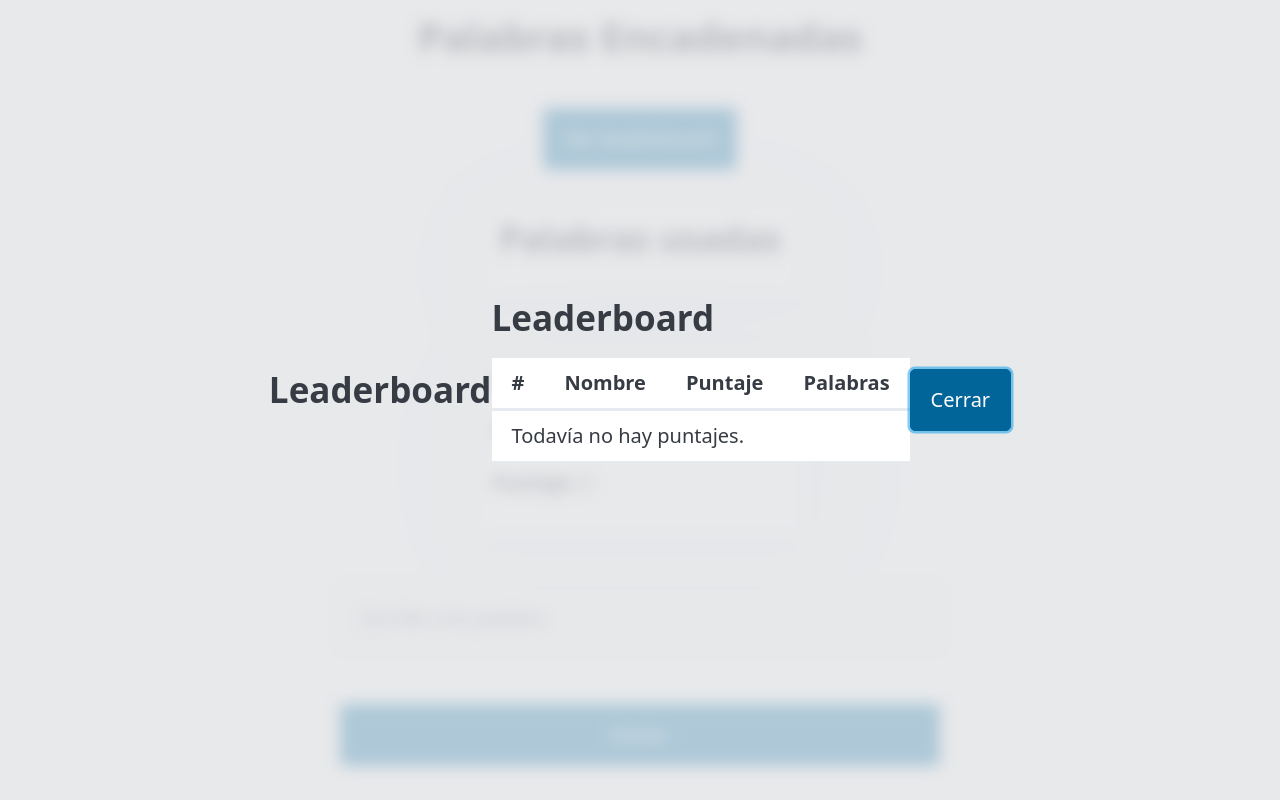
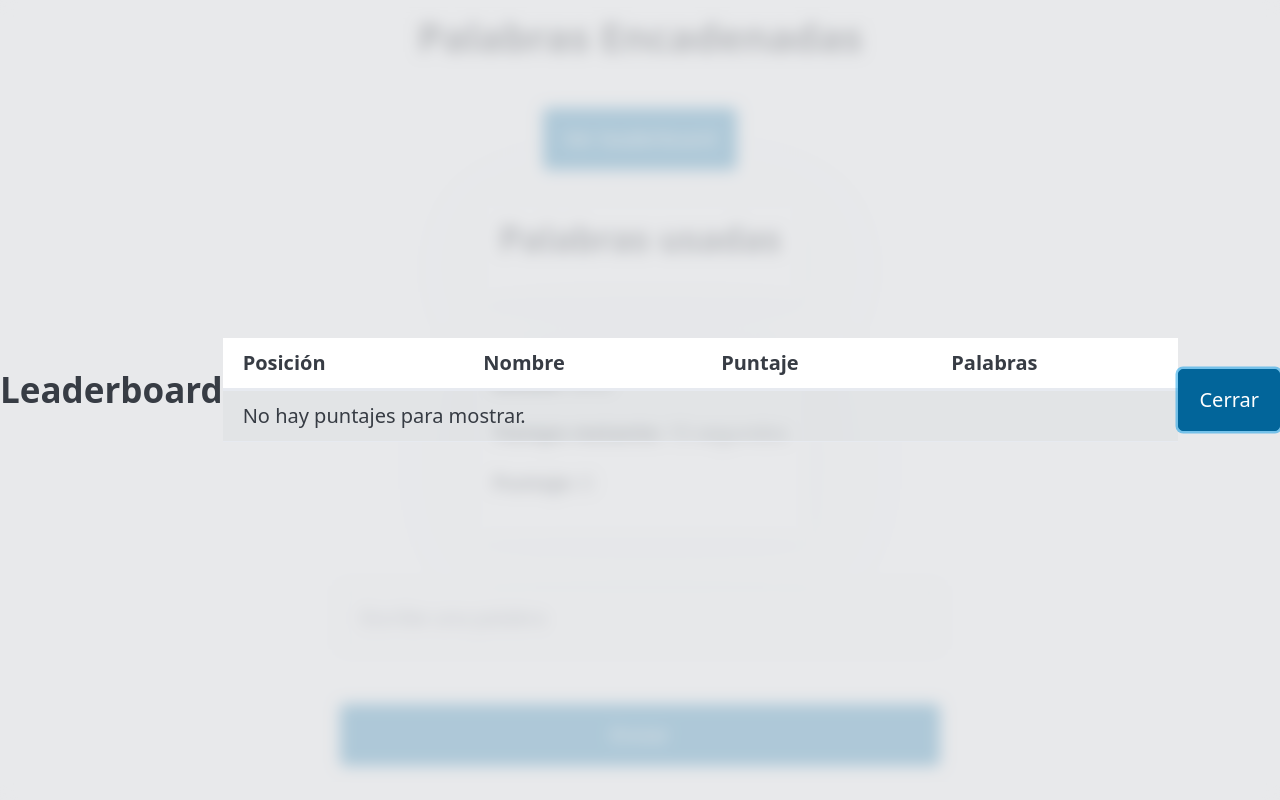
Before and after one commit to leotroche/unq-ui-leonardo-troche-trabajo-final, a React (Vite) app: page / in a window 1280 px wide. Both pictures are taken after a click on the button "Ver leaderboard". Built offline with nearby package versions, Linux system fonts and the light colour scheme.

Commit message:
feat: refactor Leaderboard component and add LeaderboardEntry type

```diff
--- a/src/components/Leaderboard.tsx
+++ b/src/components/Leaderboard.tsx
@@ -1,41 +1,44 @@
-import type { LeaderboardEntry } from '../hooks/useLeaderboard'
+import type { LeaderboardEntry } from '../types/leaderboard'
 
 interface LeaderboardProps {
   scores: LeaderboardEntry[]
 }
 
+const POSITION_EMOJIS = ['❶', '❷', '❸', '❹', '❺', '❻', '❼', '❽', '❾', '❿'] as const
+const getPositionLabel = (index: number) => POSITION_EMOJIS[index] ?? index + 1
+
 export function Leaderboard({ scores }: LeaderboardProps) {
+  const hasScores = scores.length > 0
+
   return (
-    <section>
-      <h2>Leaderboard</h2>
-
-      <table>
+    <table className="striped">
       <thead>
         <tr>
-            <th>#</th>
-            <th>Nombre</th>
-            <th>Puntaje</th>
-            <th>Palabras</th>
+          <th scope="col">Posición</th>
+          <th scope="col">Nombre</th>
+          <th scope="col">Puntaje</th>
+          <th scope="col">Palabras</th>
         </tr>
       </thead>
 
       <tbody>
-          {scores.length === 0 ? (
+        {!hasScores && (
           <tr>
-              <td colSpan={4}>Todavía no hay puntajes.</td>
+            <td colSpan={4} className="text-center">
+              No hay puntajes para mostrar.
+            </td>
           </tr>
-          ) : (
-            scores.map((entry, index) => (
+        )}
+
+        {scores.map((entry, index) => (
           <tr key={`${entry.name}-${entry.score}-${index}`}>
-                <td>{index + 1}</td>
+            <th scope="row">{getPositionLabel(index)}</th>
             <td>{entry.name}</td>
             <td>{entry.score}</td>
             <td>{entry.words}</td>
           </tr>
-            ))
-          )}
+        ))}
       </tbody>
     </table>
-    </section>
   )
 }
--- /dev/null
+++ b/src/types/leaderboard.ts
@@ -0,0 +1,5 @@
+export interface LeaderboardEntry {
+  name: string
+  score: number
+  words: number
+}
```
Lines whose indentation alone changed are shown as unchanged.
